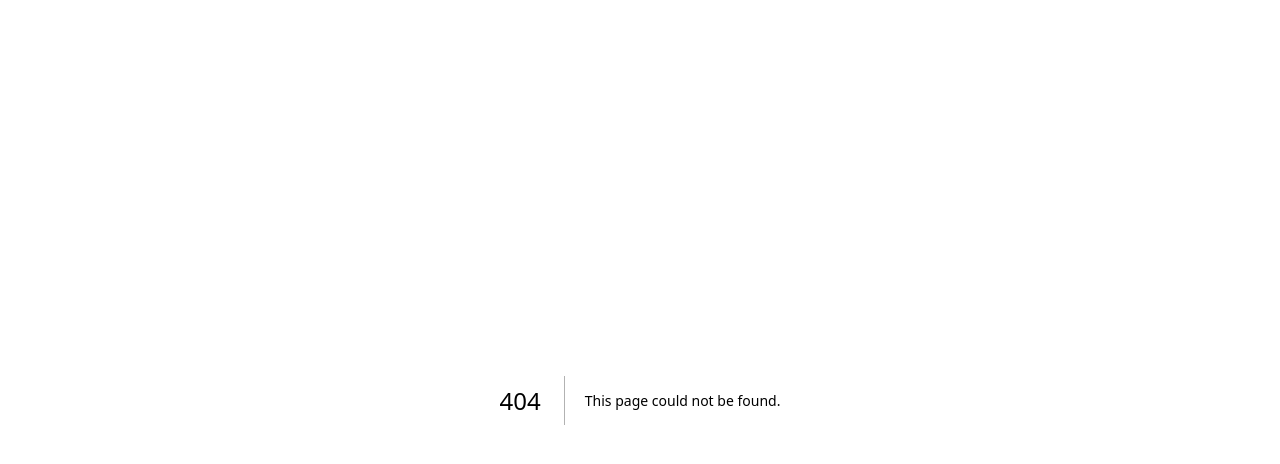
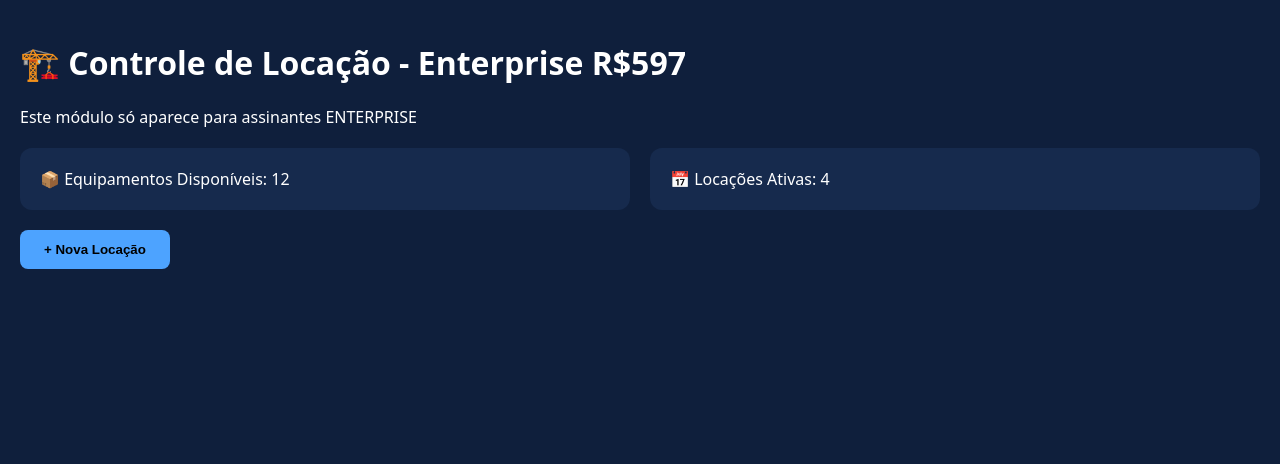
Before and after one commit to LCRodrigues98/-fieldops-pro, a Next.js app: page /locacoes in a window 1280 px wide. Before the commit this address had no page. Shown: the top 464 px of the page. Built offline with nearby package versions, Linux system fonts and the light colour scheme.

Commit message:
Create page.js

```diff
--- /dev/null
+++ b/app/locacoes/page.js
@@ -0,0 +1,13 @@
+export default function Locacoes(){
+  return (
+    <div style={{background:'#0f1f3c', minHeight:'100vh', color:'white', padding:'20px'}}>
+      <h1>🏗️ Controle de Locação - Enterprise R$597</h1>
+      <p>Este módulo só aparece para assinantes ENTERPRISE</p>
+      <div style={{display:'grid', gridTemplateColumns:'1fr 1fr', gap:'20px', marginTop:'20px'}}>
+        <div style={{background:'#162a4d', padding:'20px', borderRadius:'12px'}}>📦 Equipamentos Disponíveis: 12</div>
+        <div style={{background:'#162a4d', padding:'20px', borderRadius:'12px'}}>📅 Locações Ativas: 4</div>
+      </div>
+      <button style={{marginTop:'20px', padding:'12px 24px', background:'#4da3ff', border:'none', borderRadius:'8px', fontWeight:'bold'}}>+ Nova Locação</button>
+    </div>
+  )
+}
```
